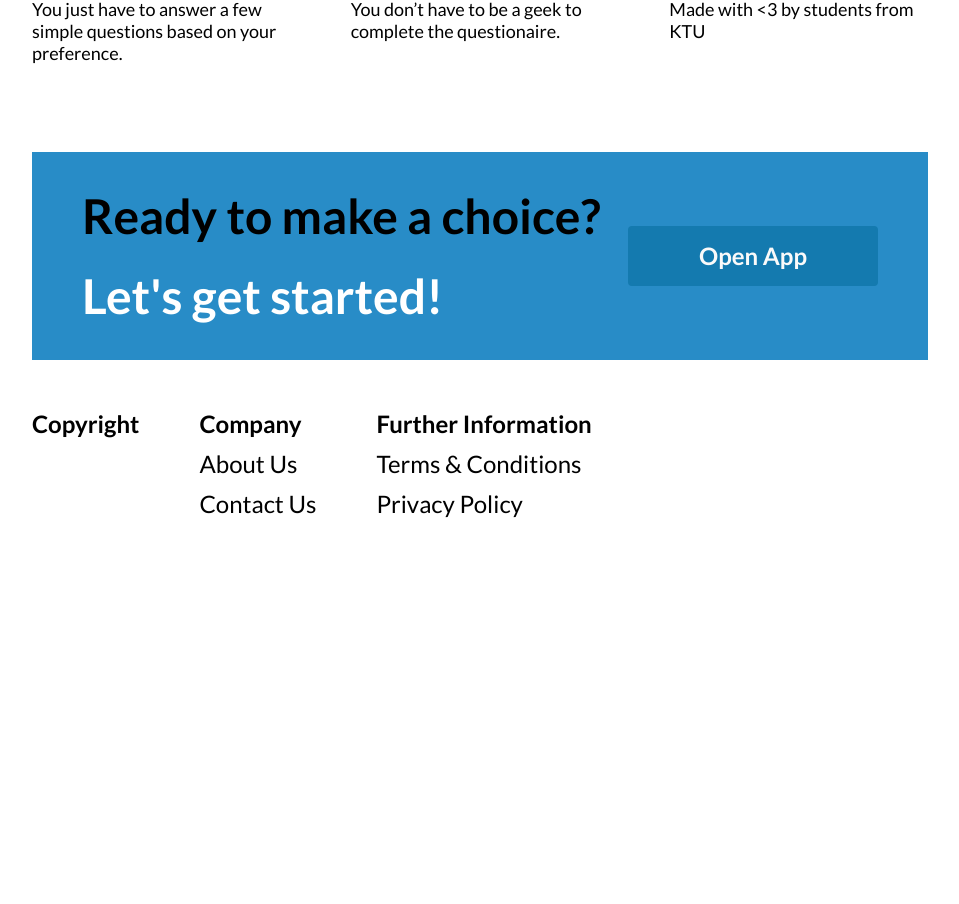
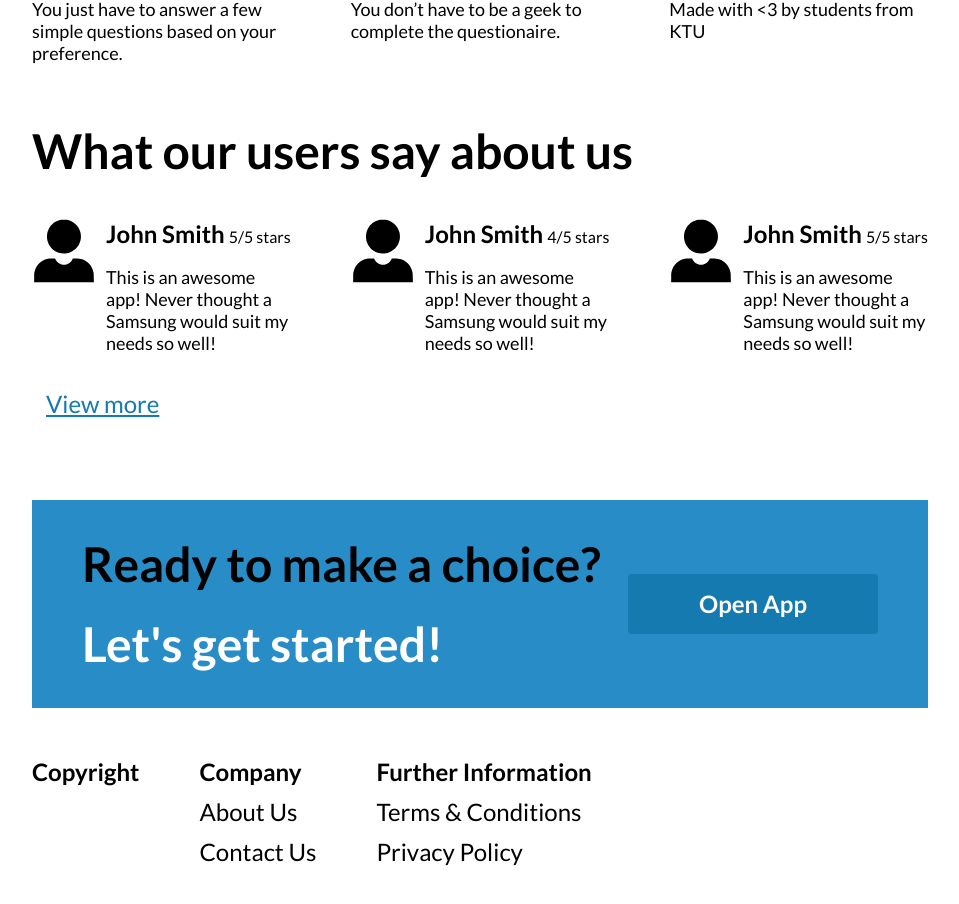
Before and after one commit to KamandaX/WebApp, an Angular app: page / in a window 1280 px wide. Shown: the part 1419-2323 px from the top of the page, without its empty margins (160-1119 px from the left). Before the commit the page ends 1999 px from the top, so only its background shows below. Built offline with nearby package versions, Linux system fonts and the light colour scheme.

Commit message:
MOB-71 Add review section

```diff
--- a/src/app/landing-page/landing-page.component.html
+++ b/src/app/landing-page/landing-page.component.html
@@ -1,4 +1,5 @@
 <app-header></app-header>
 <app-landing-section></app-landing-section>
 <app-info-section></app-info-section>
+<app-review-section [reviewsData]="data"></app-review-section>
 <app-footer [getStartedSectionVisible]="true"></app-footer>
--- a/src/app/landing-page/landing-page.component.ts
+++ b/src/app/landing-page/landing-page.component.ts
@@ -1,4 +1,5 @@
 import { Component, OnInit } from '@angular/core';
+import { ReviewModel } from './review-section/review.model';
 
 @Component({
   selector: 'app-landing-page',
@@ -9,7 +10,33 @@ export class LandingPageComponent implements OnInit {
 
   constructor() { }
 
-  ngOnInit(): void {
+  data: ReviewModel[];
+
+  ngOnInit() {
+    this.setMockData();
+  }
+
+  private setMockData() {
+    this.data = [
+      {
+        profileImageLink: '/assets/profilePictures/human-portrait.svg',
+        userName: 'John Smith',
+        rating: 5,
+        reviewText: 'This is an awesome app! Never thought a Samsung would suit my needs so well!'
+      },
+      {
+        profileImageLink: '/assets/profilePictures/human-portrait.svg',
+        userName: 'John Smith',
+        rating: 4,
+        reviewText: 'This is an awesome app! Never thought a Samsung would suit my needs so well!'
+      },
+      {
+        profileImageLink: '/assets/profilePictures/human-portrait.svg',
+        userName: 'John Smith',
+        rating: 5,
+        reviewText: 'This is an awesome app! Never thought a Samsung would suit my needs so well!'
+      }
+    ];
   }
 
 }
--- a/src/app/landing-page/landing-page.module.ts
+++ b/src/app/landing-page/landing-page.module.ts
@@ -4,6 +4,7 @@ import { LandingSectionModule } from './landing-section/landing-section.module';
 import { HeaderModule } from '../shared/header/header.module';
 import { FooterModule } from '../shared/footer/footer.module';
 import { InfoSectionModule } from './info-section/info-section.module';
+import { ReviewSectionModule } from './review-section/review-section.module';
 
 @NgModule({
   declarations: [LandingPageComponent],
@@ -12,6 +13,7 @@ import { InfoSectionModule } from './info-section/info-section.module';
     HeaderModule,
     InfoSectionModule,
     FooterModule,
+    ReviewSectionModule,
   ],
   exports: [LandingPageComponent],
 })
--- /dev/null
+++ b/src/app/landing-page/review-section/review-section.component.html
@@ -0,0 +1,14 @@
+<section class="review-section">
+  <h2>What our users say about us</h2>
+  <div class="reviews">
+    <div class="review" *ngFor="let review of reviewsData">
+      <img src="{{review.profileImageLink}}" />
+      <div class="content">
+        <h3 class="name">{{review.userName}}</h3>
+        <span class="rating">{{review.rating}}/5 stars</span>
+        <p class="text">{{review.reviewText}}</p>
+      </div>
+    </div>
+  </div>
+  <app-button [buttonStyle]="buttonStyle" (buttonClicked)="showMoreReviews.emit()">View more</app-button>
+</section>
--- /dev/null
+++ b/src/app/landing-page/review-section/review-section.component.scss
@@ -0,0 +1,64 @@
+.review-section {
+  width: 70vw;
+  margin: 1rem auto;
+
+  h2 {
+    font-size: 3rem;
+  }
+
+  .reviews {
+    display: flex;
+    margin-bottom: 10px;
+
+    img {
+      height: 64px;
+    }
+
+    .review {
+      display: flex;
+      flex: 1;
+      margin-right: 60px;
+      &:last-child {
+        margin-right: 0;
+      }
+
+      .content {
+        padding-left: 10px;
+        display: flex;
+        justify-content: space-between;
+        flex-flow: wrap;
+        align-items: baseline;
+
+        .name {
+          overflow: hidden;
+          white-space: nowrap;
+          text-overflow: ellipsis;
+          max-width: 130px;
+          font-size: 1.5rem;
+          margin: 0;
+        }
+
+        .rating {
+          text-align: center;
+        }
+
+        .text {
+          overflow: hidden;
+          max-height: 84px;
+          font-size: 1.125rem;
+        }
+      }
+    }
+  }
+}
+
+@media only screen and (max-width: 1200px) {
+  .review-section .reviews {
+    flex-direction: column;
+    .review {
+      &:last-child {
+        margin-right: 60px;
+      }
+    }
+  }
+}
--- /dev/null
+++ b/src/app/landing-page/review-section/review-section.component.ts
@@ -0,0 +1,16 @@
+import { Component, EventEmitter, Input, OnInit, Output } from '@angular/core';
+import { ReviewModel } from './review.model';
+import { Constants } from '../../shared/constants';
+
+@Component({
+  selector: 'app-review-section',
+  templateUrl: './review-section.component.html',
+  styleUrls: ['./review-section.component.scss'],
+})
+export class ReviewSectionComponent{
+
+  @Input() reviewsData: ReviewModel[];
+  @Output() showMoreReviews: EventEmitter<any>;
+
+  buttonStyle = Constants.Button.Tertiary;
+}
--- /dev/null
+++ b/src/app/landing-page/review-section/review.model.ts
@@ -0,0 +1,6 @@
+export class ReviewModel {
+  profileImageLink: string;
+  userName: string;
+  rating: number;
+  reviewText: string;
+}
```
Also changed, not shown: src/app/landing-page/review-section/review-section.module.ts (added, +14 -0 lines), src/assets/profilePictures/human-portrait.svg (added).
